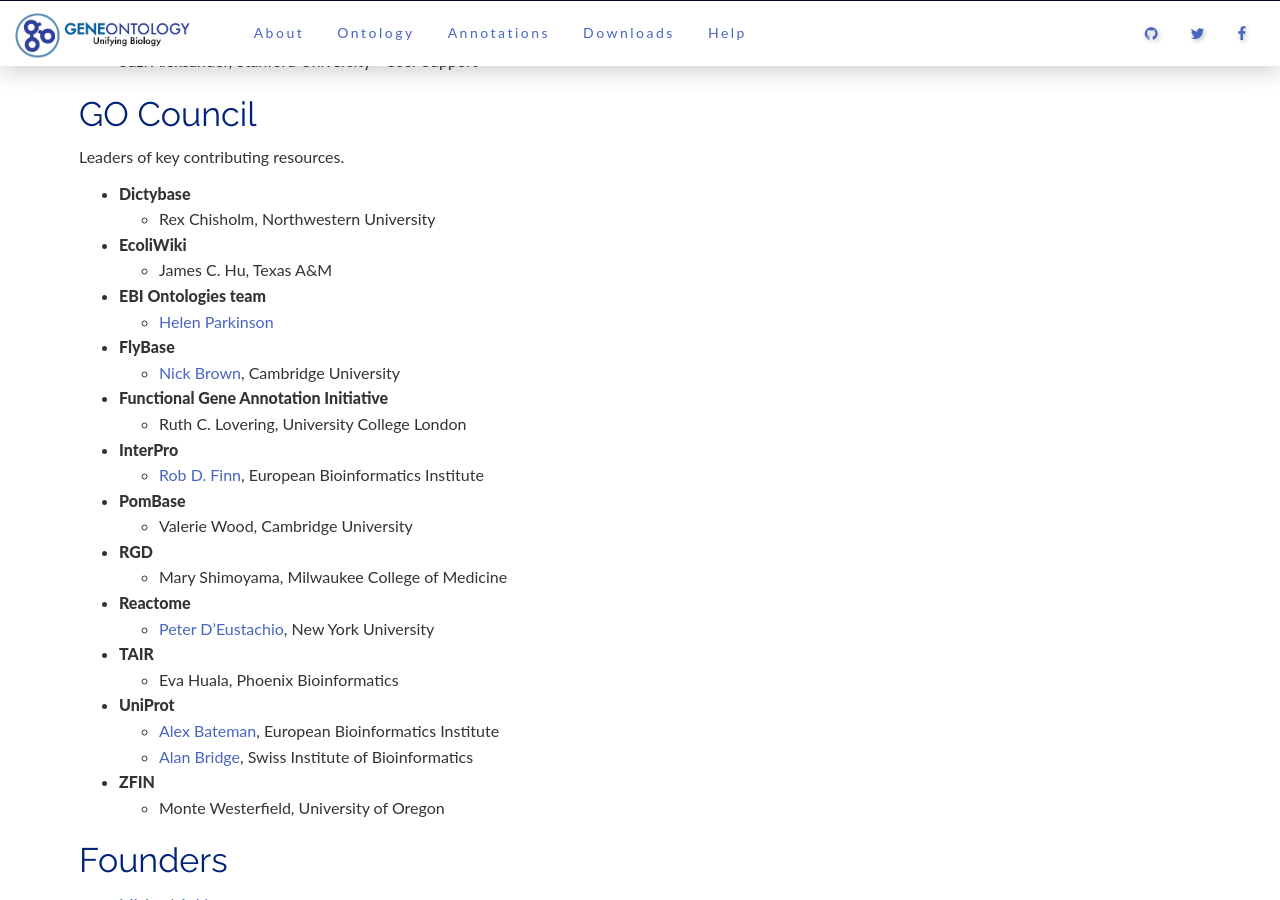
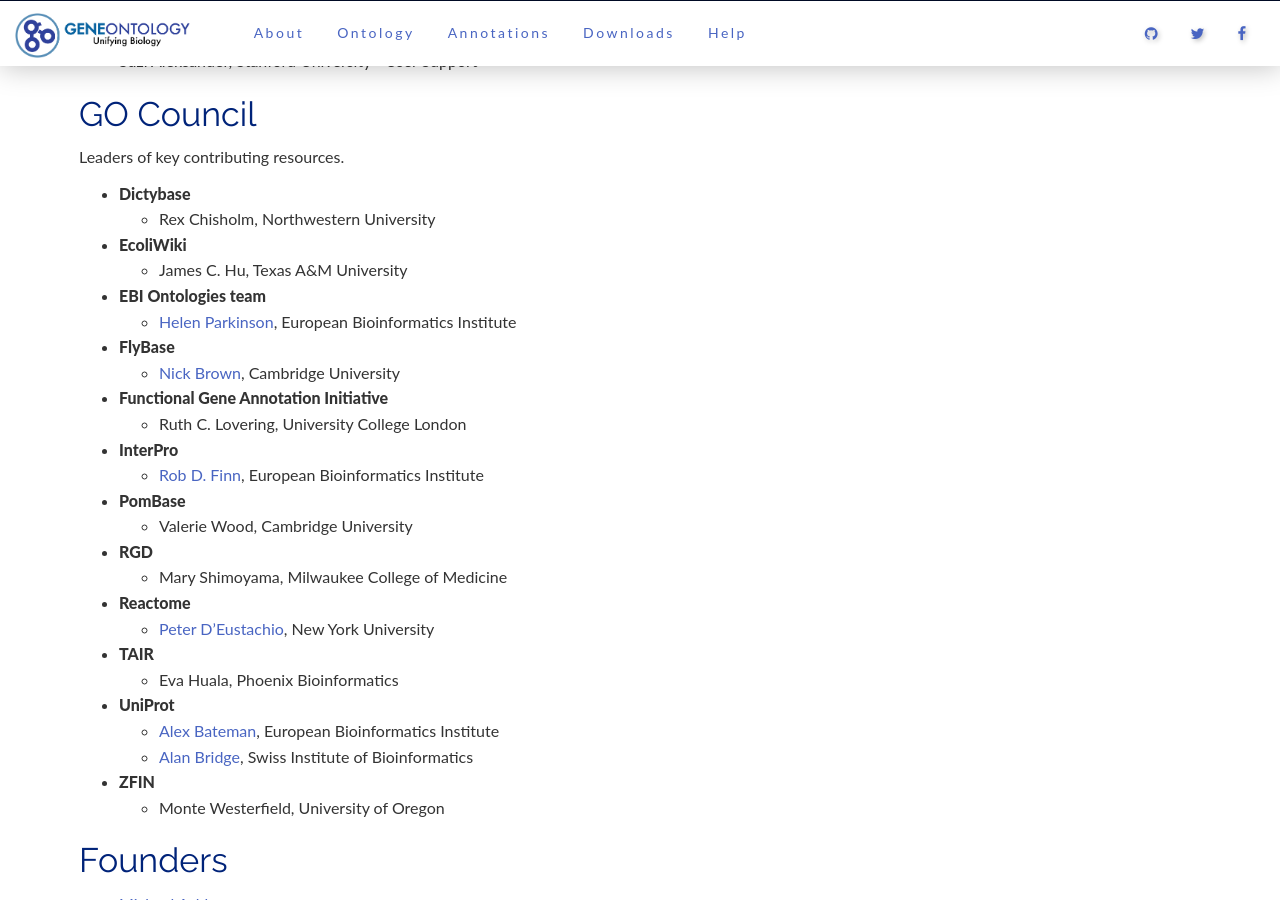
Before and after one commit to geneontology/geneontology.github.io, a Jekyll site: the page built from _docs/whoweare.md, in a window 1280 px wide and 900 px high, scrolled down 565 px. Built offline with Jekyll 4.4.1, drawn with Linux system fonts in a browser that asks for light colours; nearby versions of some CDN libraries.

Commit message:
Update whoweare.md

```diff
--- a/_docs/whoweare.md
+++ b/_docs/whoweare.md
@@ -29,9 +29,9 @@
 - __Dictybase__
   - Rex	Chisholm, Northwestern University
 - __EcoliWiki__
-  - James C. Hu, Texas A&M
+  - James C. Hu, Texas A&M University
 - __EBI Ontologies team__
-  - [Helen	Parkinson](https://www.ebi.ac.uk/about/people/helen-parkinson){:target="blank"}
+  - [Helen	Parkinson](https://www.ebi.ac.uk/about/people/helen-parkinson){:target="blank"}, European Bioinformatics Institute
 - __FlyBase__
   - [Nick	Brown](https://www.pdn.cam.ac.uk/directory/nick-brown){:target="blank"}, Cambridge University
 - __Functional Gene Annotation Initiative__
```
